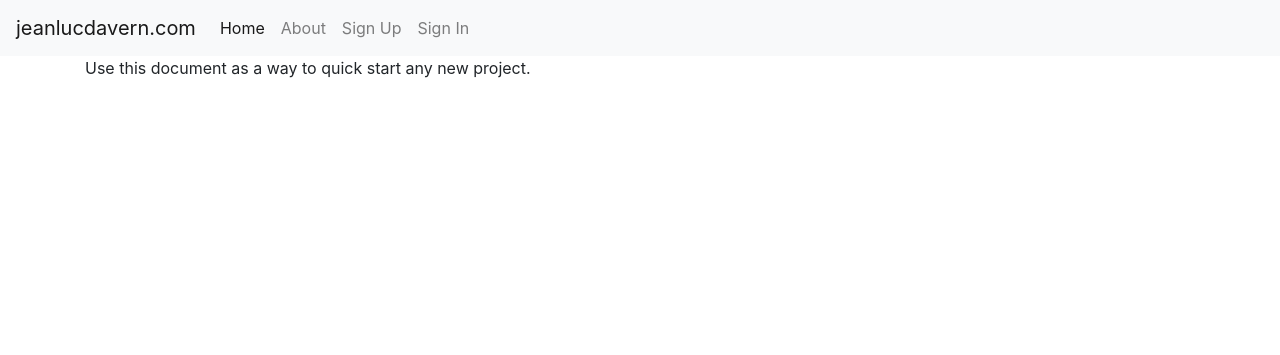
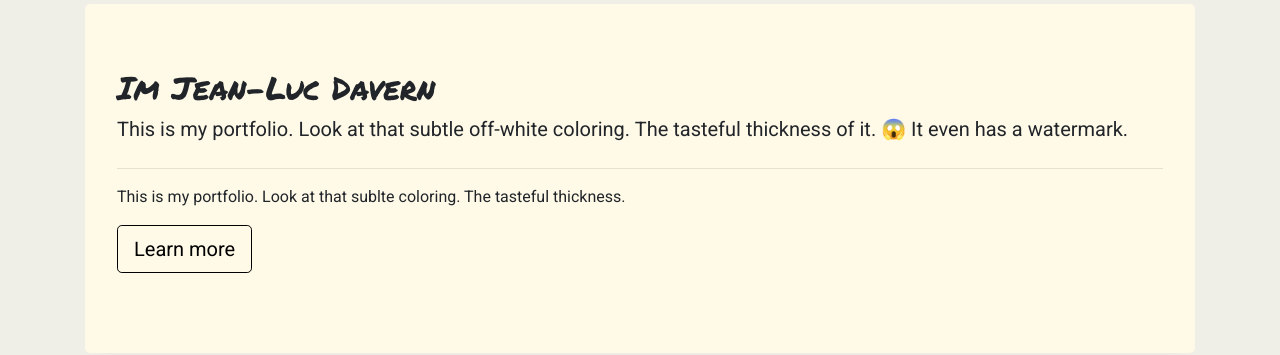
Before and after one commit to jdavv/jeanlucdavern_portfolio, a Django app: page / in a window 1280 px wide. Shown: the top 355 px of the page. Before the commit the page ends 78 px from the top, so only its background shows below. Run offline with Django 3.2, Linux system fonts and the light colour scheme; some libraries are stand-ins or nearby versions.

```diff
--- a/jeanlucdavern_portfolio/static/css/project.css
+++ b/jeanlucdavern_portfolio/static/css/project.css
@@ -11,3 +11,54 @@
   background-color: #f2dede;
   border-color: #eed3d7;
 }
+
+.btn-outline-primary,
+.btn-lg {
+  color: black;
+  border-color: black;
+}
+
+.btn-outline-primary:hover {
+  background-color: #159e31;
+  border-color: #fffae8;
+}
+
+.bg-port-colors {
+  background-color: #159e31;
+  font-color: #f1f0e2;
+}
+
+.card-body {
+  background-color: #d5ffcb;
+}
+
+body {
+  background-color: #efefe7;
+  font-family: 'Roboto', sans-serif;
+}
+
+.jumbotron {
+  background-color: #fffae8;
+}
+
+.jumbotron h1 {
+  font-family: 'Permanent Marker', cursive;
+  font-size: 2em;
+}
+
+.carousel-control-prev-icon,
+.carousel-control-next-icon {
+  margin-top: 5em;
+  align-self: flex-start;
+}
+
+.carousel-indicators li {
+ background-color: #159e31;
+ height: .25em;
+}
+
+.carousel-indicators .active {
+ background-color: #159e31;
+ border-width: 5px;
+ height: .45em;
+}
--- a/jeanlucdavern_portfolio/static/sass/project.scss
+++ b/jeanlucdavern_portfolio/static/sass/project.scss
@@ -35,3 +35,8 @@ $red: #b94a48;
   border-color: $dark-pink;
   color: $red;
 }
+
+.btn-block {
+  border-color: $red;
+  color: $red;
+}
--- a/jeanlucdavern_portfolio/templates/base.html
+++ b/jeanlucdavern_portfolio/templates/base.html
@@ -22,7 +22,8 @@
 
 
     <!-- Your stuff: Third-party CSS libraries go here -->
-
+	 	<link href="https://fonts.googleapis.com/css?family=Alegreya+Sans+SC|Permanent+Marker|Roboto" rel="stylesheet">
+    <link rel="stylesheet" href="https://fonts.googleapis.com/icon?family=Material+Icons">
     <!-- This file stores project-specific CSS -->
 
     <link href="{% static 'css/project.css' %}" rel="stylesheet">
@@ -32,17 +33,17 @@
 
   </head>
 
-  <body>
+  <body class="mb-5">
 
     <div class="m-b-1">
-      <nav class="navbar navbar-expand-md navbar-light bg-light">
+      <nav class="navbar fixed-bottom navbar-expand-sm navbar-dark bg-port-colors">
+        <a class="navbar-brand" href="{% url 'home' %}">💬 jeanluc</a>
+
         <button class="navbar-toggler navbar-toggler-right" type="button" data-toggle="collapse" data-target="#navbarSupportedContent" aria-controls="navbarSupportedContent" aria-expanded="false" aria-label="Toggle navigation">
-          <span class="navbar-toggler-icon"></span>
+          <span><i class="material-icons">fastfood</i></span>
         </button>
-        <a class="navbar-brand" href="{% url 'home' %}">jeanlucdavern.com</a>
-
-        <div class="collapse navbar-collapse" id="navbarSupportedContent">
-          <ul class="navbar-nav mr-auto">
+        <div class="collapse navbar-collapse text-center" id="navbarSupportedContent">
+          <ul class="navbar-nav mr-auto mt-2 mt-lg-0">
             <li class="nav-item active">
               <a class="nav-link" href="{% url 'home' %}">Home <span class="sr-only">(current)</span></a>
             </li>
@@ -74,7 +75,6 @@
 
     </div>
 
-    <div class="container">
 
       {% if messages %}
           {% for message in messages %}
@@ -83,7 +83,6 @@
       {% endif %}
 
       {% block content %}
-        <p>Use this document as a way to quick start any new project.</p>
       {% endblock content %}
 
     </div> <!-- /container -->
--- a/jeanlucdavern_portfolio/templates/pages/home.html
+++ b/jeanlucdavern_portfolio/templates/pages/home.html
@@ -1 +1,45 @@
 {% extends "base.html" %}
+{% load static i18n %}
+{% block content %}
+    <div class="container">
+			<div class="jumbotron mt-1 mb-0">
+				<h1 class="display-5">Im Jean-Luc Davern </h1>
+				<p class="lead">This is my portfolio. Look at that subtle off-white coloring. The tasteful thickness of it. 😱 It even has a watermark.</p>
+				<hr class="mt-4">
+				<p>This is my portfolio. Look at that sublte coloring. The tasteful thickness.</p>
+				<p class="lead">
+				<a class="btn btn-primary-outline btn-lg" href="#" role="button">Learn more</a>
+				</p>
+			</div>
+
+			<div id="carouselExampleIndicators" class="carousel slide" data-ride="carousel">
+  <ol class="carousel-indicators">
+    <li data-target="#carouselExampleIndicators" data-slide-to="0" class="active"></li>
+  </ol>
+  <div class="carousel-inner">
+    <div class="carousel-item active mb-5">
+      <div class="container-fluid">
+      <div class="card mx-auto mt-1 shadow">
+        <img class="card-img-top" src="https://www.newton.ac.uk/files/covers/968361.jpg" alt="Card image cap">
+          <div class="card-body">
+            <p class="card-text">Some quick example text to build on the card title and make up the bulk of the card's content.</p>
+            <button type="button" class="btn btn-outline-primary btn-block
+            "><span><img src="{% static 'images/logo-github.svg'%}"></span></button>
+            <button type="button" class="btn btn-outline-primary btn-block
+            "><span><img src="{% static 'images/logo-github.svg'%}"></span></button>
+          </div>
+      </div>
+      </div>
+
+    </div>
+    </div>
+  <a class="carousel-control-prev" href="#carouselExampleIndicators" role="button" data-slide="prev">
+    <span class="carousel-control-prev-icon" aria-hidden="true"></span>
+    <span class="sr-only">Previous</span>
+  </a>
+  <a class="carousel-control-next" href="#carouselExampleIndicators" role="button" data-slide="next">
+    <span class="carousel-control-next-icon" aria-hidden="true"></span>
+    <span class="sr-only">Next</span>
+  </a>
+</div>
+{% endblock %}
--- a/requirements/local.txt
+++ b/requirements/local.txt
@@ -20,8 +20,3 @@ coverage==4.5.1  # https://github.com/nedbat/coveragepy
 # Django
 # ------------------------------------------------------------------------------
 factory-boy==2.11.1  # https://github.com/FactoryBoy/factory_boy
-
-django-debug-toolbar==1.10.1  # https://github.com/jazzband/django-debug-toolbar
-django-extensions==2.1.3  # https://github.com/django-extensions/django-extensions
-django-coverage-plugin==1.6.0  # https://github.com/nedbat/django_coverage_plugin
-pytest-django==3.4.3  # https://github.com/pytest-dev/pytest-django
```
Also changed, not shown: functional_test.py (+7 -4 lines).
